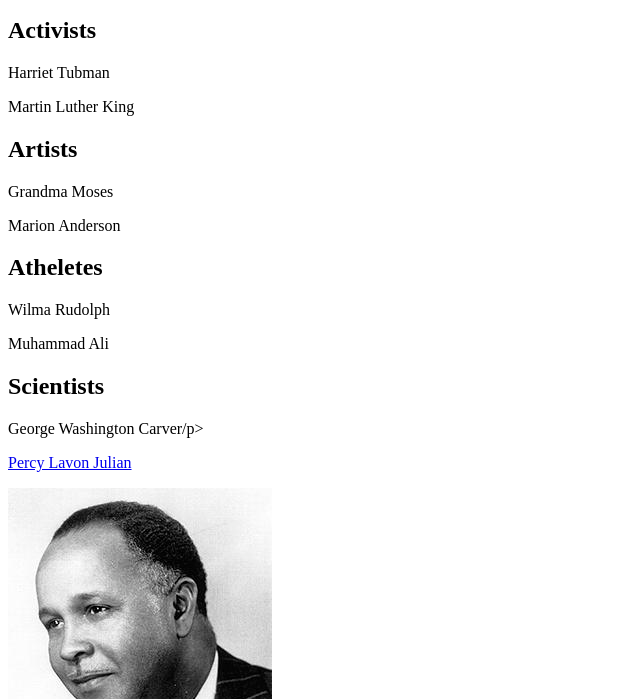
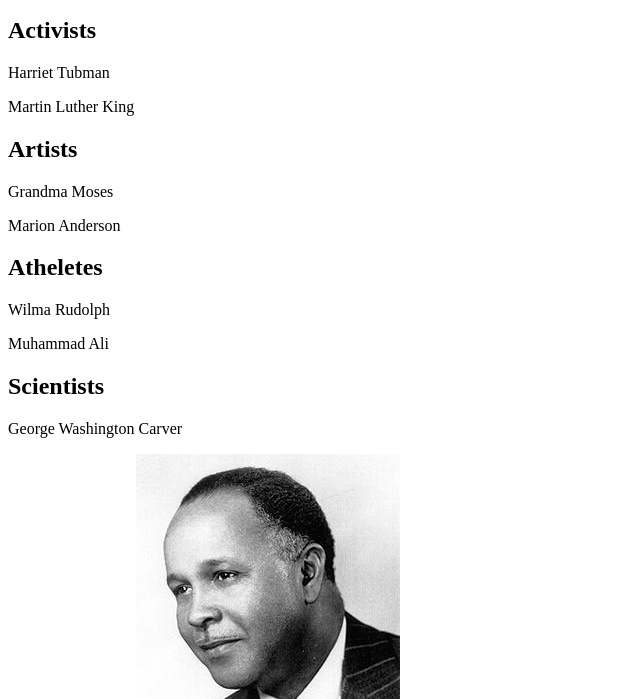
Before and after one commit to playbird/playbird, a plain HTML site: page Hello_World.html in a window 1280 px wide. Shown: the part 101-800 px from the top of the page, without its empty margins (0-640 px from the left). Drawn offline with Linux system fonts and the light colour scheme.

Commit message:
fixed typo

```diff
--- a/Hello_World.html
+++ b/Hello_World.html
@@ -12,8 +12,8 @@
       <p>Wilma Rudolph</p>
       <p>Muhammad Ali</p>
     <h2>Scientists</h2>
-      <p>George Washington Carver/p>
-      <p><a href=src"https://en.wikipedia.org/wiki/Percy_Lavon_Julian"></href>Percy Lavon Julian</a></p>
+      <p>George Washington Carver</p>
+      <a href=src"https://en.wikipedia.org/wiki/Percy_Lavon_Julian"></href>Percy Lavon Julian</a>
       <img src="./Percy_Lavon_Julian.jpeg" />
     <h2>Polititians</h2>
       <p>Barack Obama</p>
```
Also changed, not shown: 1 other file.
